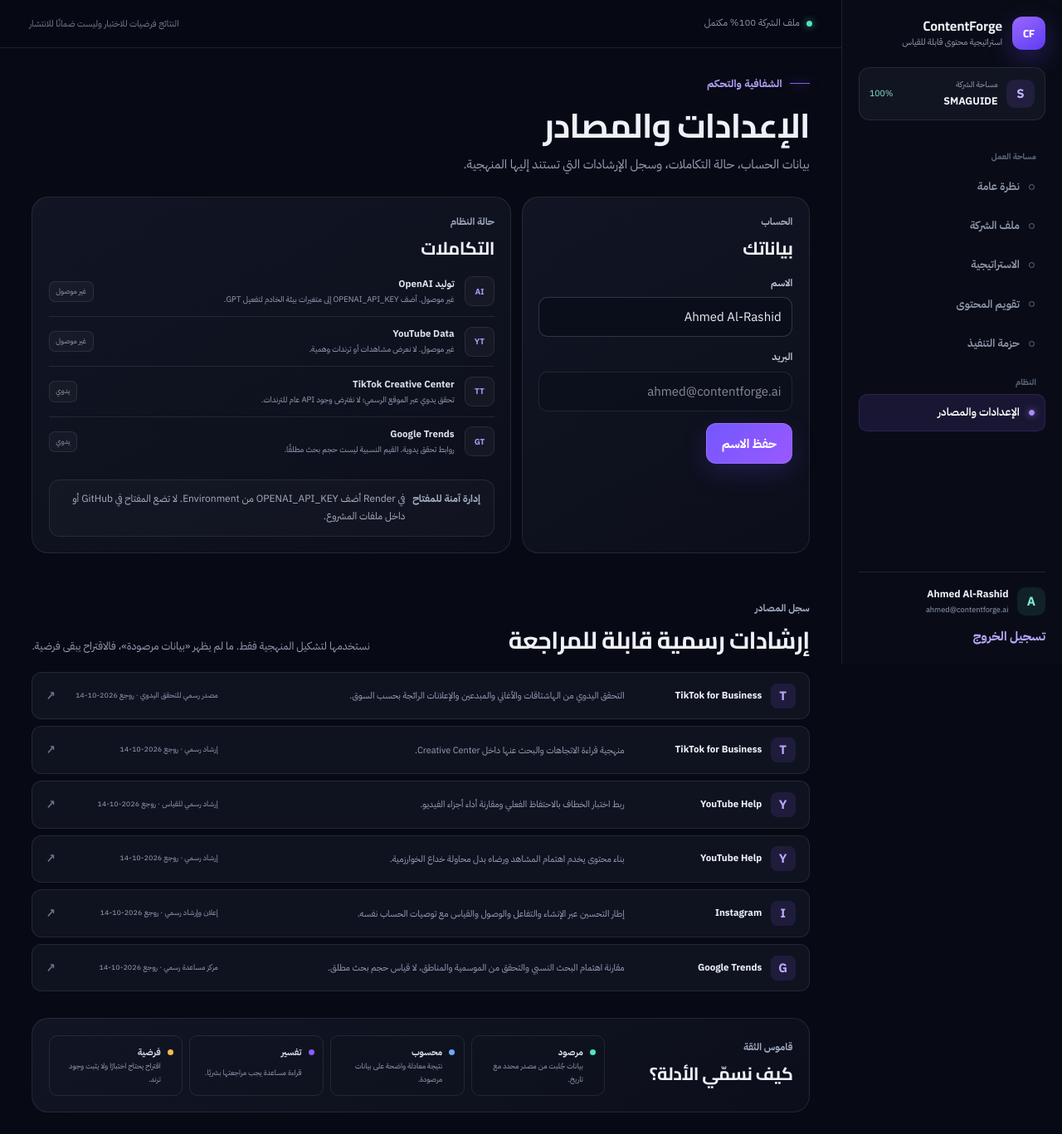
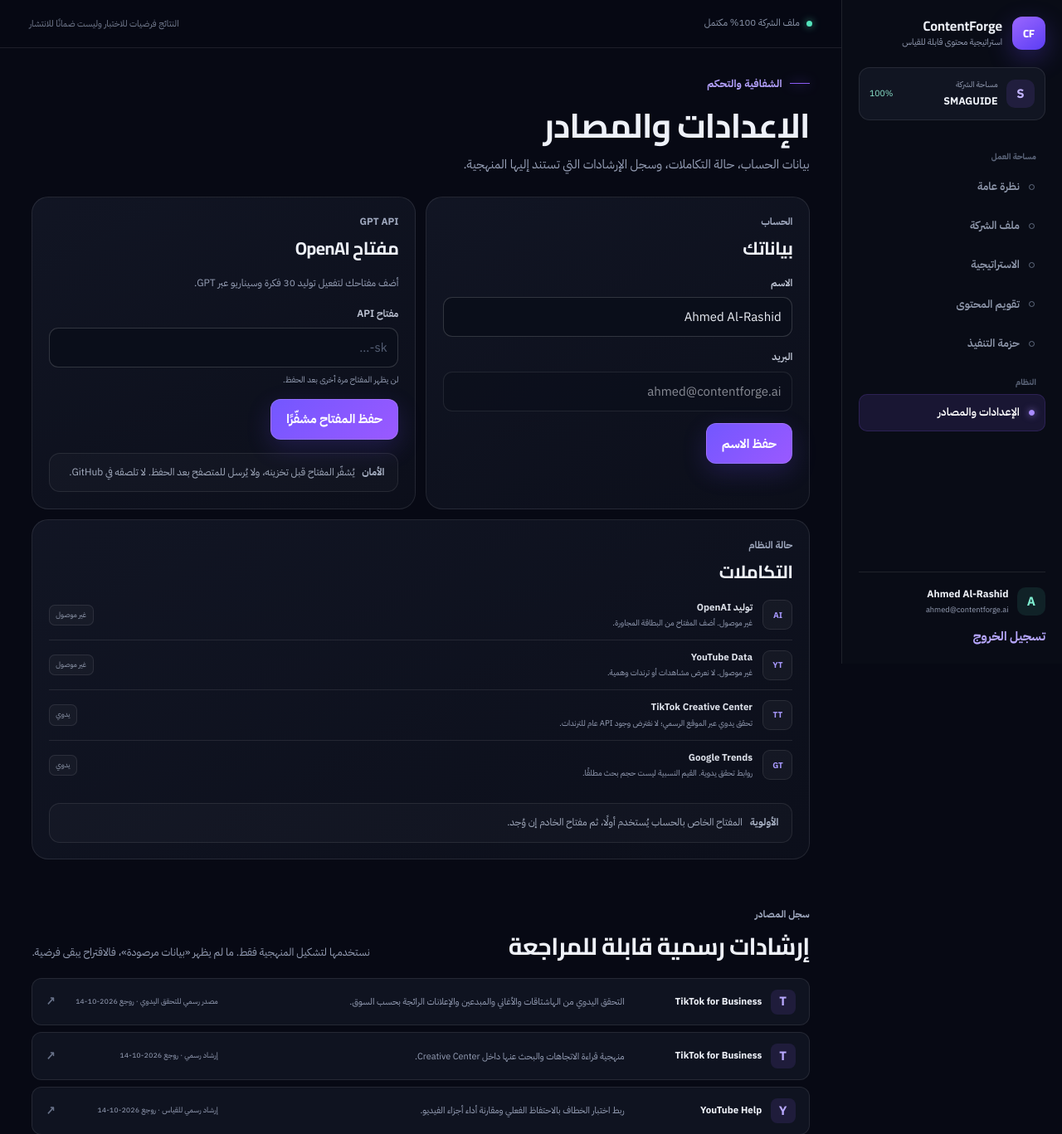
Before and after one commit to Nfyuji/mahtawa, a Flask app: page /app/settings in a window 1280 px wide. Shown: the top 1367 px of the page at 83% size. Before the commit the page ends 1341 px from the top, so only its background shows below. Run offline with Flask 3, Linux system fonts and the light colour scheme; a user stored in the database is signed in.

Commit message:
Add encrypted OpenAI key settings
Co-authored-by: Cursor <cursoragent@cursor.com>

```diff
--- a/app/routes/main.py
+++ b/app/routes/main.py
@@ -20,6 +20,7 @@ from flask_login import current_user, login_required
 from app.extensions import db
 from app.models import Brand, ContentItem
 from app.services.gpt_ideas import GPTGenerationError
+from app.services.key_vault import decrypt_api_key, encrypt_api_key
 from app.services.playbook import SOURCE_CATALOG
 from app.services.strategy import StrategyGenerator
 
@@ -31,8 +32,12 @@ OBJECTIVES = {"awareness", "leads", "sales", "community"}
 
 
 def _strategy_generator() -> StrategyGenerator:
+    user_api_key = decrypt_api_key(
+        current_user.openai_api_key,
+        current_app.config["SECRET_KEY"],
+    )
     api_key = (
-        (current_user.openai_api_key or "").strip()
+        user_api_key
         or (current_app.config.get("OPENAI_API_KEY") or "").strip()
     )
     return StrategyGenerator(
@@ -334,6 +339,26 @@ def studio_page():
 @login_required
 def settings_page():
     if request.method == "POST":
+        action = request.form.get("action") or "profile"
+        if action == "save_openai_key":
+            api_key = (request.form.get("openai_api_key") or "").strip()
+            if len(api_key) < 20:
+                flash("مفتاح OpenAI قصير أو غير صالح.", "error")
+            else:
+                current_user.openai_api_key = encrypt_api_key(
+                    api_key,
+                    current_app.config["SECRET_KEY"],
+                )
+                db.session.commit()
+                flash("تم حفظ مفتاح OpenAI مشفرًا لحسابك.", "success")
+            return redirect(url_for("main.settings_page"))
+
+        if action == "clear_openai_key":
+            current_user.openai_api_key = None
+            db.session.commit()
+            flash("تم حذف مفتاح OpenAI الخاص بحسابك.", "success")
+            return redirect(url_for("main.settings_page"))
+
         name = (request.form.get("name") or "").strip()
         if len(name) >= 2:
             current_user.name = name
@@ -344,10 +369,16 @@ def settings_page():
         return redirect(url_for("main.settings_page"))
 
     brand = _active_brand()
+    user_openai_key = decrypt_api_key(
+        current_user.openai_api_key,
+        current_app.config["SECRET_KEY"],
+    )
+    server_openai_key = (current_app.config.get("OPENAI_API_KEY") or "").strip()
     integration_state = {
-        "openai": bool(
-            current_user.openai_api_key
-            or current_app.config.get("OPENAI_API_KEY")
+        "openai": bool(user_openai_key or server_openai_key),
+        "openai_user_key": bool(user_openai_key),
+        "openai_source": (
+            "الحساب" if user_openai_key else "الخادم" if server_openai_key else None
         ),
         "openai_model": current_app.config.get("OPENAI_MODEL", "gpt-4o"),
         "youtube": bool(current_app.config.get("YOUTUBE_API_KEY")),
--- /dev/null
+++ b/app/services/key_vault.py
@@ -0,0 +1,39 @@
+from __future__ import annotations
+
+import base64
+import hashlib
+
+from cryptography.fernet import Fernet, InvalidToken
+
+
+PREFIX = "enc:v1:"
+
+
+def encrypt_api_key(api_key: str, secret_key: str) -> str:
+    clean = api_key.strip()
+    if not clean:
+        return ""
+    token = _fernet(secret_key).encrypt(clean.encode("utf-8")).decode("ascii")
+    return PREFIX + token
+
+
+def decrypt_api_key(stored_value: str | None, secret_key: str) -> str:
+    value = (stored_value or "").strip()
+    if not value:
+        return ""
+    # Support keys saved by the older release, then encrypt them on next save.
+    if not value.startswith(PREFIX):
+        return value
+    try:
+        return (
+            _fernet(secret_key)
+            .decrypt(value[len(PREFIX) :].encode("ascii"))
+            .decode("utf-8")
+        )
+    except (InvalidToken, ValueError, UnicodeError):
+        return ""
+
+
+def _fernet(secret_key: str) -> Fernet:
+    digest = hashlib.sha256(secret_key.encode("utf-8")).digest()
+    return Fernet(base64.urlsafe_b64encode(digest))
--- a/app/static/css/style.css
+++ b/app/static/css/style.css
@@ -495,8 +495,10 @@ select { appearance: none; background-image: linear-gradient(45deg, transparent
 .revision-card { display: grid; grid-template-columns: .7fr 1.3fr; gap: 1rem; align-items: start; }.revision-card p { margin: 0; font-size: .72rem; }.revision-card form { display: grid; gap: .55rem; }
 
 /* Settings */
-.settings-grid { display: grid; grid-template-columns: .75fr 1.25fr; gap: .8rem; }
+.settings-grid { display: grid; grid-template-columns: repeat(2, minmax(0, 1fr)); gap: .8rem; }
 .compact-form { margin-top: 1rem; }.compact-form .btn { width: fit-content; }
+.integration-card { grid-column: 1 / -1; }
+.api-key-card .notice { margin-top: 1rem; }
 .integration-list { display: grid; }
 .integration-list > div { display: grid; grid-template-columns: 38px 1fr auto; gap: .65rem; align-items: center; padding: .7rem 0; border-bottom: 1px solid var(--line); }
 .integration-list > div:last-child { border: 0; }
--- a/app/templates/settings.html
+++ b/app/templates/settings.html
@@ -10,21 +10,53 @@
     <span class="card-kicker">الحساب</span><h2>بياناتك</h2>
     <form method="post" class="stack-form compact-form">
       <input type="hidden" name="_csrf_token" value="{{ csrf_token() }}">
+      <input type="hidden" name="action" value="profile">
       <div class="field"><label for="name">الاسم</label><input id="name" name="name" value="{{ current_user.name }}" required></div>
       <div class="field"><label>البريد</label><input value="{{ current_user.email }}" disabled></div>
       <button class="btn" type="submit">حفظ الاسم</button>
     </form>
   </section>
 
-  <section class="card">
+  <section class="card api-key-card">
+    <span class="card-kicker">GPT API</span><h2>مفتاح OpenAI</h2>
+    <p class="card-intro">
+      {% if integration_state.openai_user_key %}
+        يوجد مفتاح مشفّر محفوظ لهذا الحساب. اكتب مفتاحًا جديدًا فقط إذا أردت استبداله.
+      {% elif integration_state.openai_source == 'الخادم' %}
+        يوجد مفتاح عام على الخادم. يمكنك إضافة مفتاح خاص لهذا الحساب ليُستخدم بدلًا منه.
+      {% else %}
+        أضف مفتاحك لتفعيل توليد 30 فكرة وسيناريو عبر GPT.
+      {% endif %}
+    </p>
+    <form method="post" class="stack-form compact-form">
+      <input type="hidden" name="_csrf_token" value="{{ csrf_token() }}">
+      <input type="hidden" name="action" value="save_openai_key">
+      <div class="field">
+        <label for="openai_api_key">مفتاح API</label>
+        <input id="openai_api_key" name="openai_api_key" type="password" autocomplete="off" placeholder="sk-..." required minlength="20">
+        <small>لن يظهر المفتاح مرة أخرى بعد الحفظ.</small>
+      </div>
+      <button class="btn" type="submit">حفظ المفتاح مشفّرًا</button>
+    </form>
+    {% if integration_state.openai_user_key %}
+    <form method="post" class="compact-form" onsubmit="return confirm('حذف مفتاح OpenAI المحفوظ لهذا الحساب؟')">
+      <input type="hidden" name="_csrf_token" value="{{ csrf_token() }}">
+      <input type="hidden" name="action" value="clear_openai_key">
+      <button class="btn btn-ghost" type="submit">حذف المفتاح</button>
+    </form>
+    {% endif %}
+    <div class="notice notice-neutral compact"><strong>الأمان</strong><span>يُشفّر المفتاح قبل تخزينه، ولا يُرسل للمتصفح بعد الحفظ. لا تلصقه في GitHub.</span></div>
+  </section>
+
+  <section class="card integration-card">
     <span class="card-kicker">حالة النظام</span><h2>التكاملات</h2>
     <div class="integration-list">
-      <div><span class="integration-icon">AI</span><p><b>توليد OpenAI</b><small>{% if integration_state.openai %}متصل وفعّال. إنشاء الخطة يولّد 30 فكرة وسيناريو عبر {{ integration_state.openai_model }}.{% else %}غير موصول. أضف OPENAI_API_KEY إلى متغيرات بيئة الخادم لتفعيل GPT.{% endif %}</small></p><em class="{{ 'connected' if integration_state.openai else '' }}">{{ 'فعّال' if integration_state.openai else 'غير موصول' }}</em></div>
+      <div><span class="integration-icon">AI</span><p><b>توليد OpenAI</b><small>{% if integration_state.openai %}متصل عبر {{ integration_state.openai_source }}. إنشاء الخطة يولّد 30 فكرة وسيناريو عبر {{ integration_state.openai_model }}.{% else %}غير موصول. أضف المفتاح من البطاقة المجاورة.{% endif %}</small></p><em class="{{ 'connected' if integration_state.openai else '' }}">{{ 'فعّال' if integration_state.openai else 'غير موصول' }}</em></div>
       <div><span class="integration-icon">YT</span><p><b>YouTube Data</b><small>{% if integration_state.youtube %}مفتاح الخادم موجود؛ جلب الاتجاهات الحية يحتاج موصلًا واختبارًا منفصلًا.{% else %}غير موصول. لا نعرض مشاهدات أو ترندات وهمية.{% endif %}</small></p><em class="{{ 'connected' if integration_state.youtube else '' }}">{{ 'مهيأ' if integration_state.youtube else 'غير موصول' }}</em></div>
       <div><span class="integration-icon">TT</span><p><b>TikTok Creative Center</b><small>تحقق يدوي عبر الموقع الرسمي؛ لا نفترض وجود API عام للترندات.</small></p><em>يدوي</em></div>
       <div><span class="integration-icon">GT</span><p><b>Google Trends</b><small>روابط تحقق يدوية. القيم النسبية ليست حجم بحث مطلقًا.</small></p><em>يدوي</em></div>
     </div>
-    <div class="notice notice-neutral compact"><strong>إدارة آمنة للمفتاح</strong><span>في Render أضف OPENAI_API_KEY من Environment. لا تضع المفتاح في GitHub أو داخل ملفات المشروع.</span></div>
+    <div class="notice notice-neutral compact"><strong>الأولوية</strong><span>المفتاح الخاص بالحساب يُستخدم أولًا، ثم مفتاح الخادم إن وُجد.</span></div>
   </section>
 </div>
 
--- a/requirements.txt
+++ b/requirements.txt
@@ -6,3 +6,4 @@ python-dotenv==1.0.1
 requests==2.32.3
 gunicorn==23.0.0
 psycopg[binary]>=3.2,<4
+cryptography>=43,<47
```
Also changed, not shown: README.md.
